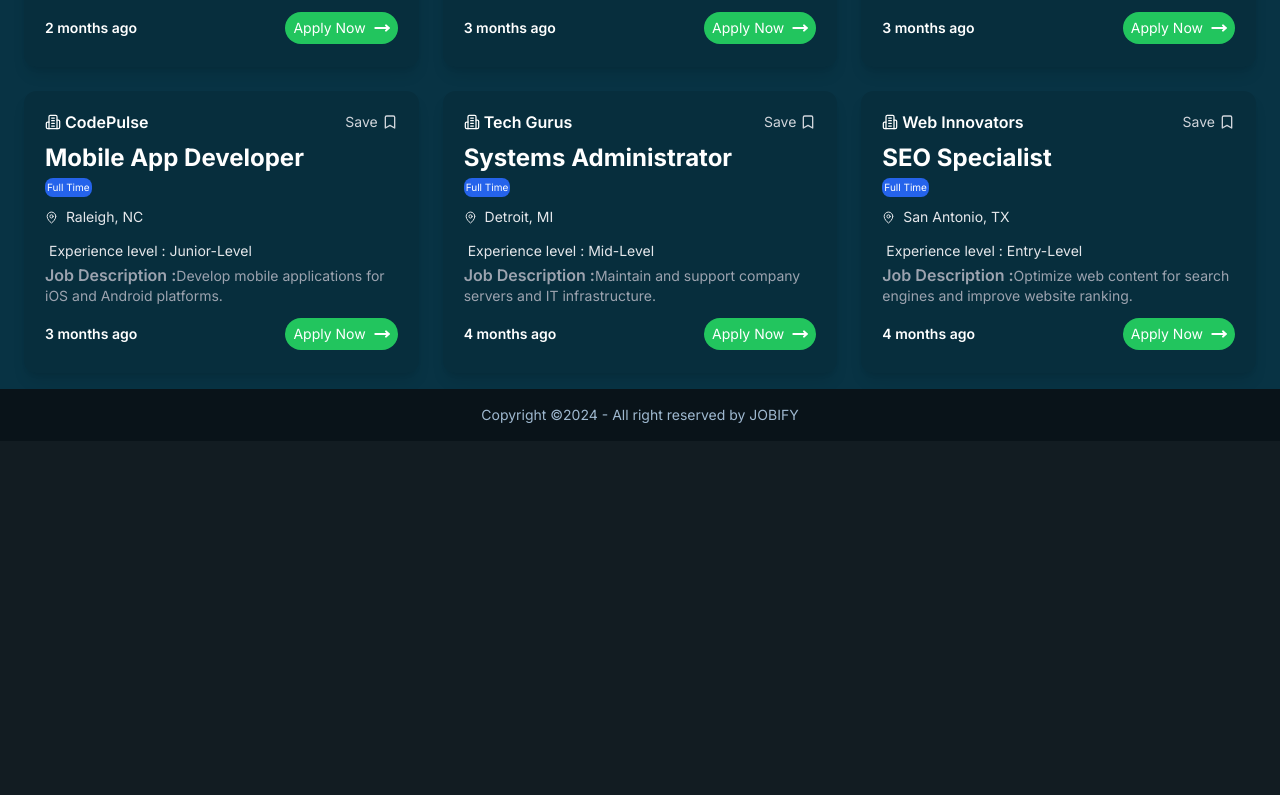
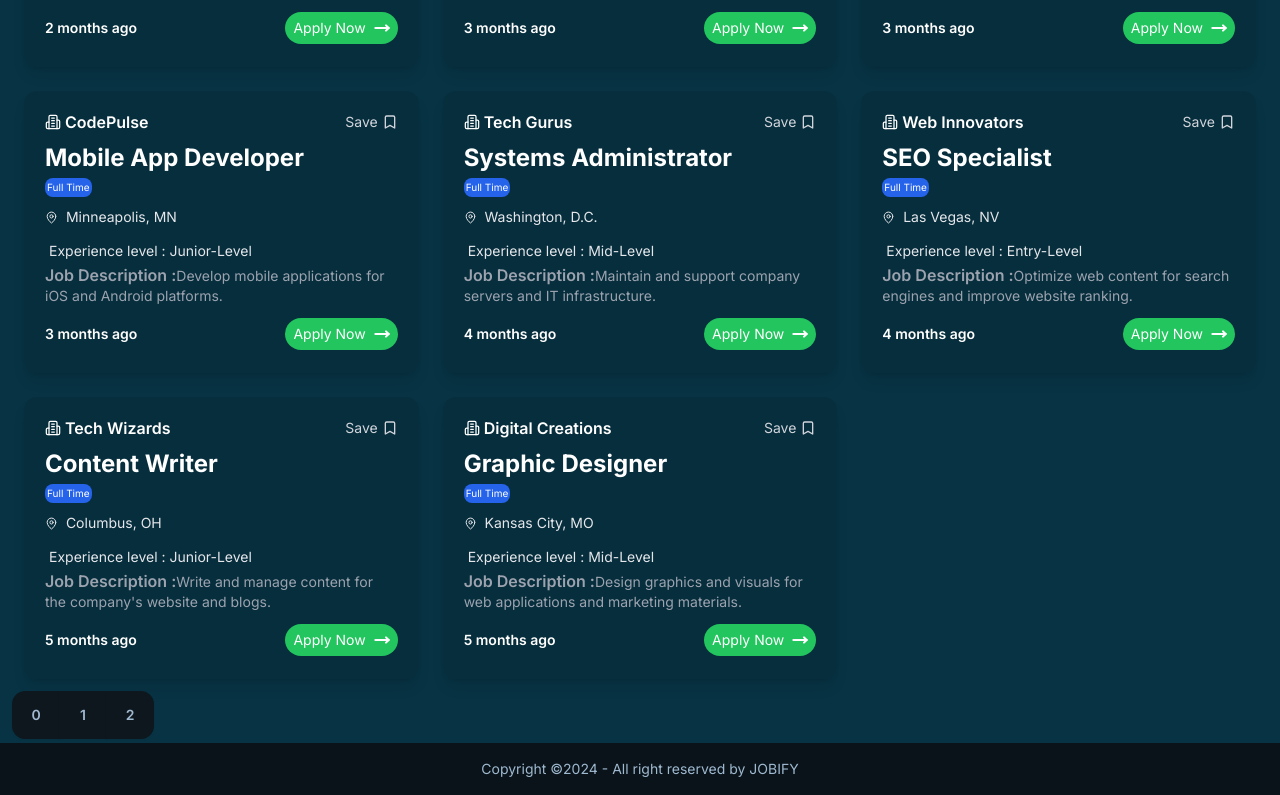
Before and after one commit to tilak-dev/next_job_application, a Next.js app: page /jobs in a window 1280 px wide. Shown: the part 1961-2756 px from the top of the page. Before the commit the page ends 2402 px from the top, so only its background shows below. Built offline with nearby package versions, Linux system fonts and the light colour scheme.

Commit message:
working with pagination

```diff
--- a/src/app/(app)/jobs/page.tsx
+++ b/src/app/(app)/jobs/page.tsx
@@ -1,7 +1,23 @@
 "use client";
 import JobCard from "@/components/JobCard";
-import React from "react";
-import { jobData } from "@/data";
+import React, { useEffect, useState } from "react";
+import Pagination from "@/components/Pagination";
+import jobData from "@/cardData.json";
+import axios from "axios";
+
+interface JobData {
+  data: [
+    {
+      company_name: string;
+      job_title: string;
+      job_type: string;
+      experience_level: string;
+      job_description: string;
+      time_stamp: string;
+      location: string;
+    }
+  ];
+}
 
 export default function page() {
   return (
@@ -26,6 +42,9 @@ export default function page() {
           />
         ))}
       </div>
+      <div className="">
+        <Pagination data={jobData} />
+      </div>
     </div>
   );
 }
--- /dev/null
+++ b/src/cardData.json
@@ -0,0 +1,232 @@
+[
+  {
+    "key": 1,
+    "company_name": "Tech Solutions Inc.",
+    "job_title": "Full Stack Developer",
+    "job_type": "Full Time",
+    "experience_level": "Mid-Level",
+    "job_description": "Responsible for developing and maintaining web applications using MERN stack.",
+    "time_stamp": "2 hours ago",
+    "location": "San Francisco, CA"
+  },
+  {
+    "key": 2,
+    "company_name": "InnovateX",
+    "job_title": "Frontend Developer",
+    "job_type": "Internship",
+    "experience_level": "Entry-Level",
+    "job_description": "Assist in the development of the user interface for web applications.",
+    "time_stamp": "4 hours ago",
+    "location": "New York, NY"
+  },
+  {
+    "key": 3,
+    "company_name": "Digital Wave",
+    "job_title": "Backend Developer",
+    "job_type": "Full Time",
+    "experience_level": "Senior-Level",
+    "job_description": "Lead backend development and ensure scalability of applications.",
+    "time_stamp": "1 day ago",
+    "location": "Austin, TX"
+  },
+  {
+    "key": 4,
+    "company_name": "Alpha Corp",
+    "job_title": "React Developer",
+    "job_type": "Full Time",
+    "experience_level": "Mid-Level",
+    "job_description": "Develop and maintain web applications using React.js.",
+    "time_stamp": "3 days ago",
+    "location": "Seattle, WA"
+  },
+  {
+    "key": 5,
+    "company_name": "Beta Technologies",
+    "job_title": "UI/UX Designer",
+    "job_type": "Internship",
+    "experience_level": "Entry-Level",
+    "job_description": "Design user interfaces and improve user experience for web applications.",
+    "time_stamp": "5 days ago",
+    "location": "Chicago, IL"
+  },
+  {
+    "key": 6,
+    "company_name": "Code Ninjas",
+    "job_title": "Software Engineer",
+    "job_type": "Full Time",
+    "experience_level": "Junior-Level",
+    "job_description": "Contribute to software development projects and learn from senior developers.",
+    "time_stamp": "1 week ago",
+    "location": "Denver, CO"
+  },
+  {
+    "key": 7,
+    "company_name": "DevMasters",
+    "job_title": "Node.js Developer",
+    "job_type": "Full Time",
+    "experience_level": "Senior-Level",
+    "job_description": "Develop and maintain server-side logic using Node.js.",
+    "time_stamp": "1 week ago",
+    "location": "Los Angeles, CA"
+  },
+  {
+    "key": 8,
+    "company_name": "Tech Frontier",
+    "job_title": "JavaScript Developer",
+    "job_type": "Full Time",
+    "experience_level": "Mid-Level",
+    "job_description": "Create interactive web applications using JavaScript and frameworks.",
+    "time_stamp": "2 weeks ago",
+    "location": "Boston, MA"
+  },
+  {
+    "key": 9,
+    "company_name": "NextGen Solutions",
+    "job_title": "Intern Developer",
+    "job_type": "Internship",
+    "experience_level": "Entry-Level",
+    "job_description": "Support software development teams in various projects.",
+    "time_stamp": "2 weeks ago",
+    "location": "San Diego, CA"
+  },
+  {
+    "key": 10,
+    "company_name": "BlueTech",
+    "job_title": "Full Stack Intern",
+    "job_type": "Internship",
+    "experience_level": "Entry-Level",
+    "job_description": "Work on full stack development projects under senior developer guidance.",
+    "time_stamp": "3 weeks ago",
+    "location": "Dallas, TX"
+  },
+  {
+    "key": 11,
+    "company_name": "Web Solutions",
+    "job_title": "Weekend Support Engineer",
+    "job_type": "Weekend",
+    "experience_level": "Mid-Level",
+    "job_description": "Provide technical support for web applications over the weekend.",
+    "time_stamp": "1 month ago",
+    "location": "Miami, FL"
+  },
+  {
+    "key": 12,
+    "company_name": "Alpha Innovates",
+    "job_title": "Data Analyst",
+    "job_type": "Full Time",
+    "experience_level": "Junior-Level",
+    "job_description": "Analyze and interpret data to provide business insights.",
+    "time_stamp": "1 month ago",
+    "location": "Atlanta, GA"
+  },
+  {
+    "key": 13,
+    "company_name": "TechnoSoft",
+    "job_title": "DevOps Engineer",
+    "job_type": "Full Time",
+    "experience_level": "Senior-Level",
+    "job_description": "Manage and improve CI/CD pipelines and cloud infrastructure.",
+    "time_stamp": "1 month ago",
+    "location": "Phoenix, AZ"
+  },
+  {
+    "key": 14,
+    "company_name": "Global Tech",
+    "job_title": "Project Manager",
+    "job_type": "Full Time",
+    "experience_level": "Mid-Level",
+    "job_description": "Oversee and manage web development projects from start to finish.",
+    "time_stamp": "2 months ago",
+    "location": "Charlotte, NC"
+  },
+  {
+    "key": 15,
+    "company_name": "Tech Solutions Inc.",
+    "job_title": "Quality Assurance Engineer",
+    "job_type": "Full Time",
+    "experience_level": "Mid-Level",
+    "job_description": "Ensure the quality and reliability of web applications through testing.",
+    "time_stamp": "2 months ago",
+    "location": "Houston, TX"
+  },
+  {
+    "key": 16,
+    "company_name": "Digital Horizons",
+    "job_title": "AI Developer",
+    "job_type": "Full Time",
+    "experience_level": "Senior-Level",
+    "job_description": "Develop AI solutions and integrate them into web applications.",
+    "time_stamp": "2 months ago",
+    "location": "San Jose, CA"
+  },
+  {
+    "key": 17,
+    "company_name": "UrbanTech",
+    "job_title": "Cloud Engineer",
+    "job_type": "Full Time",
+    "experience_level": "Mid-Level",
+    "job_description": "Manage and maintain cloud services and architecture.",
+    "time_stamp": "3 months ago",
+    "location": "Portland, OR"
+  },
+  {
+    "key": 18,
+    "company_name": "NetSolutions",
+    "job_title": "Security Analyst",
+    "job_type": "Full Time",
+    "experience_level": "Mid-Level",
+    "job_description": "Ensure the security of web applications and company data.",
+    "time_stamp": "3 months ago",
+    "location": "Philadelphia, PA"
+  },
+  {
+    "key": 19,
+    "company_name": "CodePulse",
+    "job_title": "Mobile App Developer",
+    "job_type": "Full Time",
+    "experience_level": "Junior-Level",
+    "job_description": "Develop mobile applications for iOS and Android platforms.",
+    "time_stamp": "3 months ago",
+    "location": "Minneapolis, MN"
+  },
+  {
+    "key": 20,
+    "company_name": "Tech Gurus",
+    "job_title": "Systems Administrator",
+    "job_type": "Full Time",
+    "experience_level": "Mid-Level",
+    "job_description": "Maintain and support company servers and IT infrastructure.",
+    "time_stamp": "4 months ago",
+    "location": "Washington, D.C."
+  },
+  {
+    "key": 21,
+    "company_name": "Web Innovators",
+    "job_title": "SEO Specialist",
+    "job_type": "Full Time",
+    "experience_level": "Entry-Level",
+    "job_description": "Optimize web content for search engines and improve website ranking.",
+    "time_stamp": "4 months ago",
+    "location": "Las Vegas, NV"
+  },
+  {
+    "key": 22,
+    "company_name": "Tech Wizards",
+    "job_title": "Content Writer",
+    "job_type": "Full Time",
+    "experience_level": "Junior-Level",
+    "job_description": "Write and manage content for the company's website and blogs.",
+    "time_stamp": "5 months ago",
+    "location": "Columbus, OH"
+  },
+  {
+    "key": 23,
+    "company_name": "Digital Creations",
+    "job_title": "Graphic Designer",
+    "job_type": "Full Time",
+    "experience_level": "Mid-Level",
+    "job_description": "Design graphics and visuals for web applications and marketing materials.",
+    "time_stamp": "5 months ago",
+    "location": "Kansas City, MO"
+  }
+ ]
--- a/src/components/Pagination.tsx
+++ b/src/components/Pagination.tsx
@@ -1,11 +1,22 @@
 "use client";
 import React, { useState } from "react";
 
-interface DATA {
-  data: [];
+//interfaces
+interface JobData {
+  company_name: string;
+  job_title: string;
+  job_type: string;
+  experience_level: string;
+  job_description: string;
+  time_stamp: string;
+  location: string;
 }
 
-function Pagination({ data }: DATA) {
+interface dataType {
+  data: JobData[];
+}
+
+function Pagination({ data }: dataType) {
   const [currectPage, setCurrentPage] = useState(1);
   const itemsPerPage = 9;
   //calculate total number of pages
```
